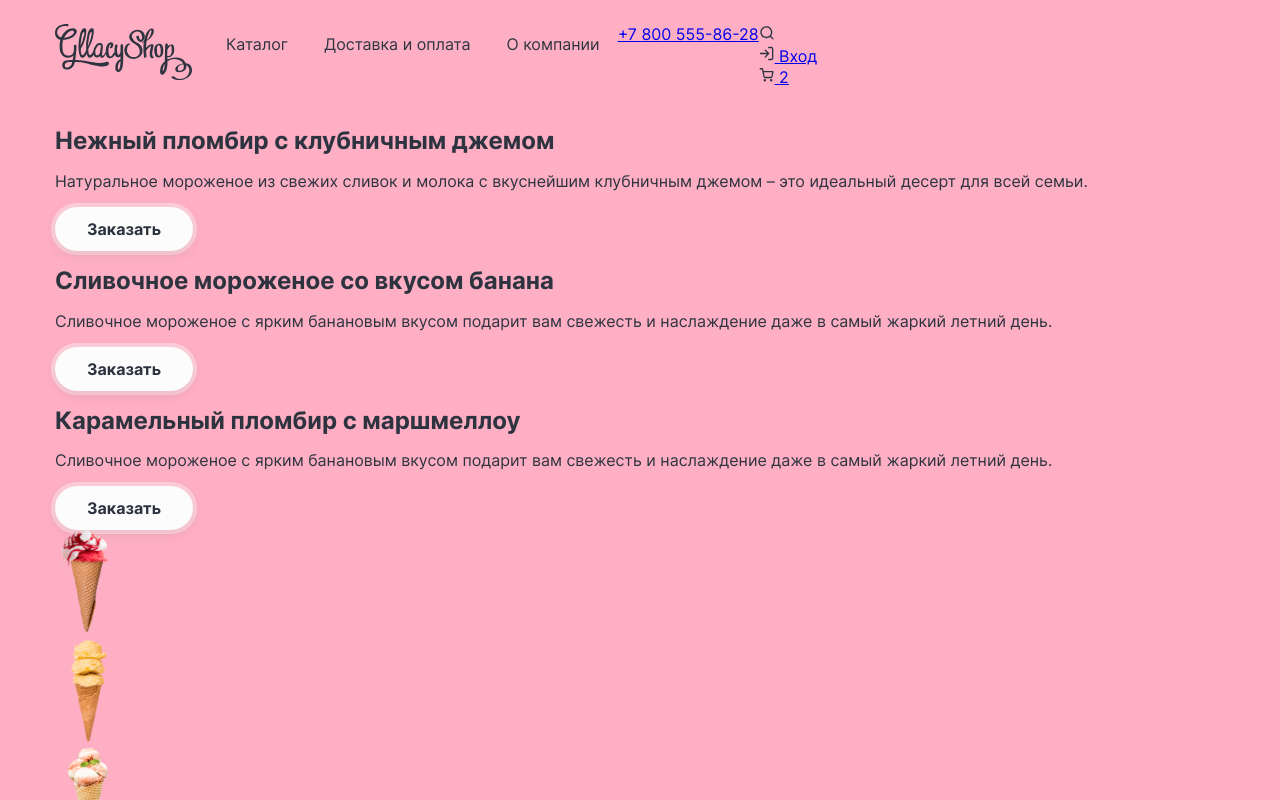
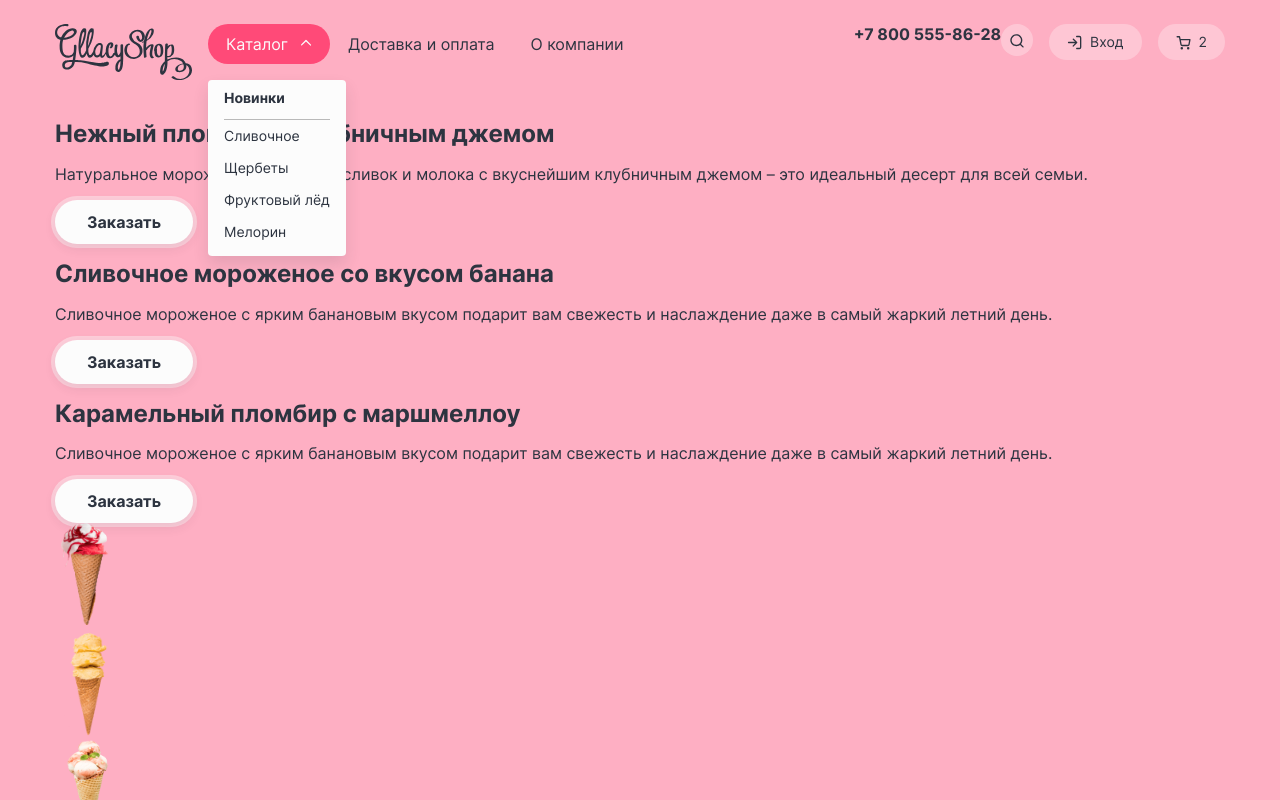
Before and after one commit to htmlacademy-htmlcss/2302325-gllacy-37, a plain HTML site: page index.html in a window 1280 px wide. Both pictures are taken after a click on the link "Каталог". Shown: the top 800 px of the page. Drawn offline with Linux system fonts and the light colour scheme.

Commit message:
сетка меню

```diff
--- a/index.html
+++ b/index.html
@@ -55,7 +55,7 @@
               </li>
             </ul>
 
-            <a class="navigation-phone" href="tel:+78005558628">+7&nbsp;800&nbsp;555-86-28</a>
+            <a class="nav-phone" href="tel:+78005558628">+7&nbsp;800&nbsp;555-86-28</a>
 
             <ul class="user-list list-reset">
               <li class="user-item user-item-search dropdown">
@@ -380,7 +380,7 @@
                       <svg width="16" height="17" viewBox="0 0 16 17" fill="none" xmlns="http://www.w3.org/2000/svg">
                         <path fill-rule="evenodd" clip-rule="evenodd" d="M1.17 2.1a.67.67 0 0 0 0 1.34h1.77l.47 2.34v.05l.97 4.83a1.83 1.83 0 0 0 1.82 1.47h5.62a1.83 1.83 0 0 0 1.82-1.47l.93-4.86a.67.67 0 0 0-.66-.8h-9.3l-.47-2.36a.67.67 0 0 0-.66-.53H1.17Zm4.52 8.3-.81-4.06h8.23l-.78 4.07a.5.5 0 0 1-.49.39H6.18a.5.5 0 0 1-.49-.4Zm-1.13 3.96a1.25 1.25 0 1 1 2.49 0 1.25 1.25 0 0 1-2.5 0Zm6.37 0a1.25 1.25 0 1 1 2.5 0 1.25 1.25 0 0 1-2.5 0Z" fill="#2D3440" />
                       </svg>
-                      </svg>
+
                     </a>
                   </div>
                 </div>
--- a/styles/styles.css
+++ b/styles/styles.css
@@ -171,11 +171,11 @@ img {
   transform: translateY(-50%);
 
   -webkit-mask-image: url("../images/icons/spinner.svg");
-  mask-image: url(../images/icons/spinner.svg);
+          mask-image: url("../images/icons/spinner.svg");
   -webkit-mask-position: center;
-  mask-position: center;
+          mask-position: center;
   -webkit-mask-repeat: no-repeat;
-  mask-repeat: no-repeat;
+          mask-repeat: no-repeat;
 }
 
 .button-light {
@@ -254,7 +254,7 @@ img {
   pointer-events: none;
 }
 
-title {
+.title {
   margin: 0;
 
   font-weight: 900;
@@ -372,15 +372,15 @@ title {
 }
 
 .nav {
-  display: flex;
-  flex-wrap: wrap;
-  justify-content: flex-start;
+  display: grid;
+
+  grid-template-columns: auto 1fr auto auto;
 }
 
 .nav-list {
   display: flex;
   flex-wrap: wrap;
-  max-width: 550px;
+  max-width: 500px;
 }
 
 .nav-link {
@@ -426,3 +426,155 @@ title {
   border-radius: 4px;
   box-shadow: 0 8px 16px rgba(45, 52, 64, 0.12);
 }
+
+.dropdown-show .dropdown-container,
+.dropdown:hover .dropdown-container,
+.dropdown:focus-within .dropdown-container {
+  display: block;
+}
+
+.dropdown-show .dropdown-link,
+.dropdown:hover .dropdown-link,
+.dropdown:focus-within .dropdown-link {
+  color: #fcfcfc;
+
+  background-color: #ff4a78;
+}
+
+.dropdown-show .dropdown-link::after,
+.dropdown:hover .dropdown-link::after,
+.dropdown:focus-within .dropdown-link::after {
+  transform: translateY(-50%) rotate(180deg);
+}
+
+.dropdown-link {
+  position: relative;
+
+  padding-right: 40px;
+}
+
+.nav-link.dropdown-link::after {
+  content: "";
+  position: absolute;
+  top: 50%;
+  right: 14px;
+
+  display: block;
+  width: 16px;
+  height: 16px;
+
+  background-color: currentColor;
+  transform: translateY(-50%);
+
+  -webkit-mask-image: url("../images/icons/arrow-down.svg");
+          mask-image: url("../images/icons/arrow-down.svg");
+  -webkit-mask-position: center;
+          mask-position: center;
+  -webkit-mask-repeat: no-repeat;
+          mask-repeat: no-repeat;
+  -webkit-mask-size: 16px 16px;
+          mask-size: 16px 16px;
+}
+
+.dropdown-menu {
+  left: 0;
+
+  width: 138px;
+  padding: 8px 0;
+}
+
+.dropdown-menu-title {
+  margin: 0 16px;
+  padding: 0 0 11px;
+
+  font-weight: 700;
+  font-size: 14px;
+
+  border-bottom: 1px solid #b9b9b9;
+}
+
+.dropdown-menu-link {
+  display: block;
+  padding: 6px 10px 6px 16px;
+
+  font-size: 14px;
+  color: inherit;
+  text-decoration: none;
+}
+
+.dropdown-menu-link:hover {
+  background-color: #ffcbd8;
+}
+
+.dropdown-menu-link:active {
+  background-color: #ff7799;
+}
+
+.dropdown-menu-link:focus {
+  outline: none;
+}
+
+.dropdown-menu-link:focus-visible {
+  background-color: #ffcbd8;
+  outline: none;
+}
+
+.dropdown-menu-link-current {
+  color: #fcfcfc;
+
+  background-color: #ff4a78;
+}
+
+.user-list {
+  display: flex;
+  flex-wrap: wrap;
+  justify-content: flex-end;
+  max-width: 290px;
+
+  gap: 16px;
+}
+
+.user-link {
+  display: flex;
+  justify-content: center;
+  align-items: center;
+  padding: 6px 16px;
+
+  font-size: 14px;
+  color: inherit;
+  text-decoration: none;
+
+  background-color: rgba(252, 252, 252, 0.3);
+  border: 2px solid transparent;
+  border-radius: 30px;
+}
+
+.user-link:focus {
+  outline: none;
+}
+
+.user-link:focus-visible {
+  background-color: rgba(252, 252, 252, 0.5);
+  border: 2px solid #2d3440;
+  outline: none;
+}
+
+.nav-phone {
+  font-weight: 700;
+  color: #2d3440;
+  text-decoration: none;
+}
+
+.user-link span {
+  margin-left: 7px;
+}
+
+.user-link svg {
+  fill: currentColor;
+}
+
+.user-link-search {
+  width: 32px;
+  height: 32px;
+  padding: 0;
+}
```
Also changed, not shown: catalog.html (+1 -1 lines), images/icons/arrow-down.svg (added).
